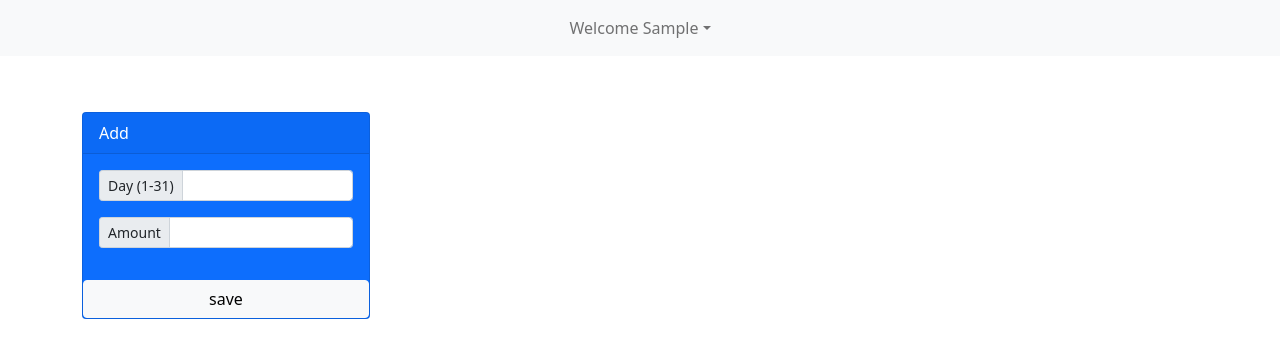
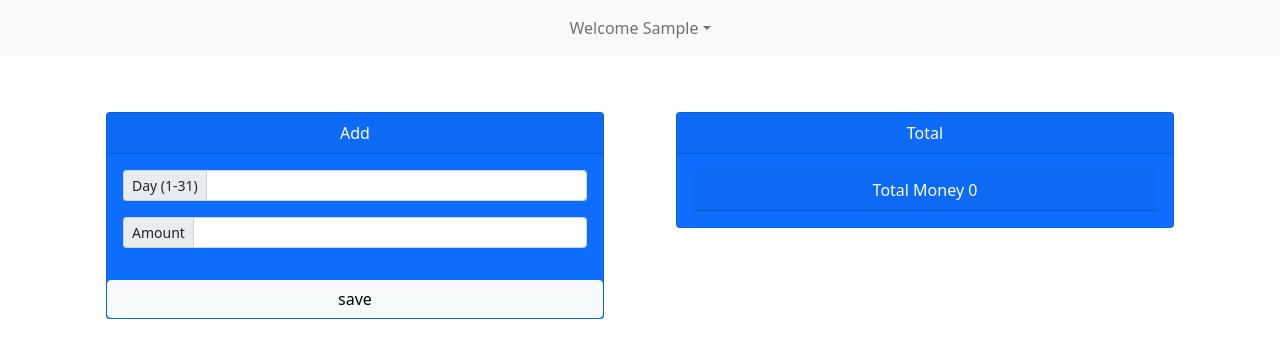
Before and after one commit to mertovich/mss, a React (Create React App) app in the folder web/: page / in a window 1280 px wide. Both pictures are taken after typing "Sample" into the empty fields and a click on the button "Submit". Shown: the top 358 px of the page. Built offline with nearby package versions, Linux system fonts and the light colour scheme.

Commit message:
add(Total)

```diff
--- a/web/src/App.tsx
+++ b/web/src/App.tsx
@@ -10,6 +10,7 @@ const App = (props: Props) => {
   const [isLoggedIn, setIsLoggedIn] = useState(false)
   const [user, setUser] = useState<string | null>(null)
   const [data, setData] = useState<number[]>([])
+  const [total, setTotal] = useState<number>(0)
 
   const handleLogin = (user: string) => {
     setIsLoggedIn(true)
@@ -18,15 +19,17 @@ const App = (props: Props) => {
     localStorage.setItem('user', user)
     localStorage.setItem('isLoggedIn', 'true')
     localStorage.setItem('data', JSON.stringify([0,0,0,0,0,0,0,0,0,0,0,0,0,0,0,0,0,0,0,0,0,0,0,0,0,0,0,0,0,0,0,]))
+    localStorage.setItem('total', '0')
   }
 
-  const loginControl = () => {
+  const loginControl = async () => {
     const isLoggedIn = localStorage.getItem('isLoggedIn')
     if (isLoggedIn === 'true') {
       setIsLoggedIn(true)
       setUser(localStorage.getItem('user'))
       const tmpData = JSON.parse(localStorage.getItem('data') || '[]')
       setData(tmpData)
+      setTotal(Number(localStorage.getItem('total') || '0'))
     }
   }
 
@@ -36,21 +39,35 @@ const App = (props: Props) => {
     localStorage.setItem('isLoggedIn', 'false')
     localStorage.setItem('user', '')
     localStorage.setItem('data', JSON.stringify([0,0,0,0,0,0,0,0,0,0,0,0,0,0,0,0,0,0,0,0,0,0,0,0,0,0,0,0,0,0,0,]))
+    setTotal(0)
   }
 
-  const addData = (day:number, amount:number) => {
+  const addData = async (day:number, amount:number) => {
     const tmpData = data as number[]
     tmpData[day] = amount
     setData(tmpData)
     localStorage.setItem('data', JSON.stringify(tmpData))
     const getData = JSON.parse(localStorage.getItem('data') || '[]')
     setData(getData)
+    totalMoney()
   }
 
   const clearDashBoard = () => {
     localStorage.setItem('data', JSON.stringify([0,0,0,0,0,0,0,0,0,0,0,0,0,0,0,0,0,0,0,0,0,0,0,0,0,0,0,0,0,0,0,]))
     const getData = JSON.parse(localStorage.getItem('data') || '[]')
     setData(getData)
+    localStorage.setItem('total', '0')
+    setTotal(Number(localStorage.getItem('total') || '0'))
+  }
+
+  const totalMoney = () => {
+    let sum = 0
+    data.forEach(element => {
+      sum += element
+    }
+    )
+    setTotal(sum)
+    localStorage.setItem('total', sum.toString())
   }
 
   useEffect(() => {
@@ -61,7 +78,7 @@ const App = (props: Props) => {
     <div>
       <Routes>
         {isLoggedIn ?
-          <Route path="/" element={<DashBoard clearDashBoard={clearDashBoard} data={data} addData={addData} handleLogout={handleLogout} user={user} />} />
+          <Route path="/" element={<DashBoard total={total} clearDashBoard={clearDashBoard} data={data} addData={addData} handleLogout={handleLogout} user={user} />} />
           :
           <Route path="/" element={<Login handleLogin={handleLogin} />} />
         }
--- a/web/src/components/DaysCard.tsx
+++ b/web/src/components/DaysCard.tsx
@@ -1,11 +1,11 @@
 import React, { useState } from 'react'
 import { Card, Container, InputGroup, FormControl, Button, Alert } from 'react-bootstrap'
 
-interface IPros {
+interface IProps {
     addData: (day: number, amount: number) => void
 }
 
-const DaysCard:React.FC<IPros> = ({addData}) => {
+const DaysCard:React.FC<IProps> = ({addData}) => {
     const [days, setDays] = useState<number>()
     const [amount, setaAount] = useState<number>()
     const [validated, setValidated] = useState<String>('')
@@ -43,7 +43,6 @@ const DaysCard:React.FC<IPros> = ({addData}) => {
             <Card
                 bg='primary'
                 text='white'
-                style={{ width: '18rem' }}
                 className="mb-2">
                 <Card.Header>Add</Card.Header>
                 <Card.Body>
--- a/web/src/components/LineGraphs.tsx
+++ b/web/src/components/LineGraphs.tsx
@@ -1,11 +1,11 @@
 import React, { useState, useEffect } from 'react'
 import { Col, ProgressBar, Row, Button } from 'react-bootstrap'
 
-interface IPros {
+interface IProps {
   data: number[]
 }
 
-const LineGraphs:React.FC<IPros> = ({data}) => {
+const LineGraphs:React.FC<IProps> = ({data}) => {
 
   return (
     <div style={{marginTop: '5%'}} >
--- a/web/src/components/NavBar.tsx
+++ b/web/src/components/NavBar.tsx
@@ -1,13 +1,13 @@
 import React from 'react'
 import { Navbar, Nav, Container, NavDropdown } from 'react-bootstrap'
 
-interface IPros {
+interface IProps {
     user: string | null
     handleLogout: () => void
     clearDashBoard: () => void
 }
 
-const NavBar: React.FC<IPros> = ({ user,handleLogout, clearDashBoard }) => {
+const NavBar: React.FC<IProps> = ({ user,handleLogout, clearDashBoard }) => {
     return (
         <div>
             <Navbar bg="light" variant="light">
@@ -16,8 +16,8 @@ const NavBar: React.FC<IPros> = ({ user,handleLogout, clearDashBoard }) => {
                     }} >
                     <Nav>
                         <NavDropdown title={`Welcome ${user}`} id="navbarScrollingDropdown">
-                            <NavDropdown.Item onClick={clearDashBoard} href="#action3">Clear DashBoard</NavDropdown.Item>
-                            <NavDropdown.Item onClick={handleLogout} href="#action3">Log out</NavDropdown.Item>
+                            <NavDropdown.Item onClick={clearDashBoard} >Clear DashBoard</NavDropdown.Item>
+                            <NavDropdown.Item onClick={handleLogout} >Log out</NavDropdown.Item>
                         </NavDropdown>
                     </Nav>
                 </Container>
--- /dev/null
+++ b/web/src/components/TotalCard.tsx
@@ -0,0 +1,30 @@
+import React, {useState} from 'react'
+import { Container, Card } from 'react-bootstrap'
+
+interface IProps {
+    total: number
+}
+
+const TotalCard:React.FC<IProps> = ({total}) => {
+
+
+    return (
+        <div>
+            <Container>
+                <Card
+                    bg='primary'
+                    text='white'
+                    className="mb-2">
+                    <Card.Header>Total</Card.Header>
+                    <Card.Body>
+                        <Card.Text>
+                        <Card.Header>Total Money  {total}</Card.Header>
+                        </Card.Text>
+                    </Card.Body>
+                </Card>
+            </Container>
+        </div>
+    )
+}
+
+export default TotalCard
--- a/web/src/pages/Dashboard.tsx
+++ b/web/src/pages/Dashboard.tsx
@@ -1,26 +1,40 @@
 import React from 'react'
 import LineGraphs from '.././components/LineGraphs'
-import { Container } from 'react-bootstrap'
+import { Container, Col, Row } from 'react-bootstrap'
 import NavBar from '.././components/NavBar'
 import DaysCard from '../components/DaysCard'
+import TotalCard from '../components/TotalCard'
 
-interface IPros {
+interface IProps {
   user: string | null
   handleLogout: () => void
   addData: (days: number, amount: number) => void
   data: number[]
   clearDashBoard: () => void
+  total: number
 }
 
-const DashBoard: React.FC<IPros> = ({ user, handleLogout, addData, data, clearDashBoard }) => {
+const DashBoard: React.FC<IProps> = ({ user, handleLogout, addData, data, clearDashBoard, total }) => {
   return (
     <div>
       <NavBar user={user} handleLogout={handleLogout} clearDashBoard={clearDashBoard} />
       <Container className='text-center' >
         <LineGraphs data={data} />
       </Container >
-      <DaysCard addData={addData} />
-    </div >
+      <Container style={{
+        marginTop: '3%',
+        marginBottom: '3%',
+      }} >
+        <Row className='text-center' >
+          <Col >
+            <DaysCard addData={addData} />
+          </Col>
+          <Col>
+            <TotalCard total={total}/>
+          </Col>
+        </Row>
+      </Container>
+    </ div>
   )
 }
 
--- a/web/src/pages/Login.tsx
+++ b/web/src/pages/Login.tsx
@@ -2,11 +2,11 @@ import React, {useState} from 'react'
 import { Container } from 'react-bootstrap'
 import { Form, Button } from 'react-bootstrap'
 
-interface IPros {
+interface IProps {
     handleLogin: (user: string) => void
 }
 
-const Login: React.FC<IPros> = ({ handleLogin }) => {
+const Login: React.FC<IProps> = ({ handleLogin }) => {
     const [user, setUser] = useState<string>('')
     return (
         <Container>
```
